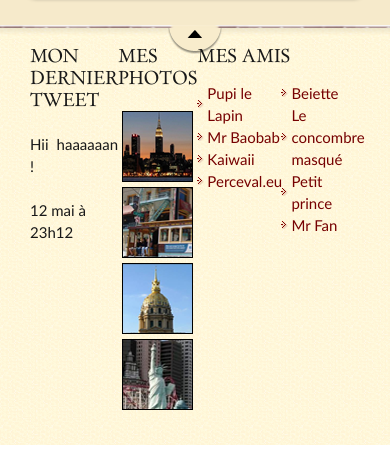
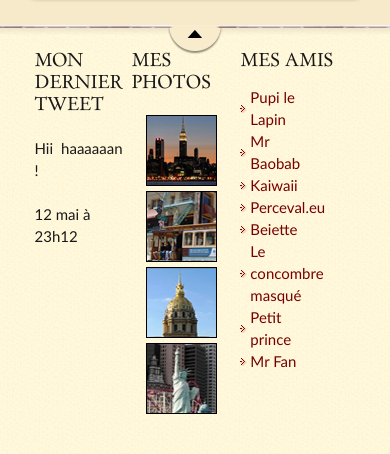
Before and after one commit to amatogiuseppe/zozor-site, a plain HTML site: page index.html in a window 390 px wide. Shown: the part 1661-2115 px from the top of the page. Drawn offline with Linux system fonts and the light colour scheme.

Commit message:
Responsive Web Design - Part Two

```diff
--- a/assets/stylesheets/main.css
+++ b/assets/stylesheets/main.css
@@ -438,11 +438,16 @@ cursor: pointer;
     justify-content: flex-start;
     background: url('../images/separateur.png') repeat-x bottom, url("../images/fond_jaune.png");
   }
+  .subfooter {
+    padding: 0.3em;
+  }
   #mes-amis {
     justify-content: flex-start;
   }
   #mes-amis-list {
     padding-top: 1em;
+    display: flex;
+    flex-direction: column;
   }
   figure {
     text-align: center;
--- a/index.html
+++ b/index.html
@@ -5,6 +5,7 @@
     <meta charset="utf-8"/>
     <title>Zozor - Carnets de voyage</title>
     <link rel="stylesheet" href="assets/stylesheets/main.css"/>
+    <meta name="viewport" content="width=device-width, initial-scale=1">
   </head>
 
 
@@ -84,13 +85,13 @@
     <div id="footer-background">
       <footer class="container">
 
-        <div>
+        <div class="subfooter">
           <h4>mon dernier tweet</h4><br>
           <p>Hii haaaaaan !</p><br>
           <time datetime="2019-05-12T23:12">12 mai à 23h12</time>
         </div>
 
-       <div>
+       <div class="subfooter">
           <h4>mes photos</h4><br>
           <figure>
             <a href="#"><img src="assets/images/photo1.jpg" alt="Skyline de New York" title="New York &ndash; Skyline"/></a>
@@ -100,7 +101,7 @@
           </figure>
         </div>
 
-        <div id="mes-amis">
+        <div id="mes-amis" class="subfooter">
           <h4>mes amis</h4>
           <div id="mes-amis-list">
             <ul id="list1">
```
